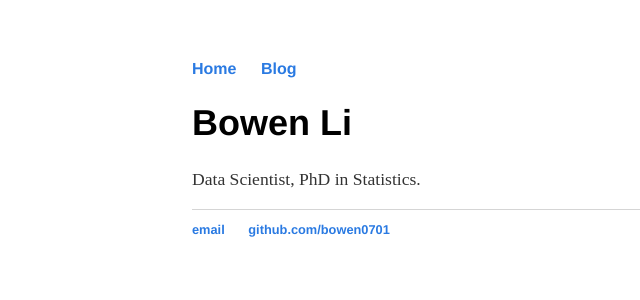
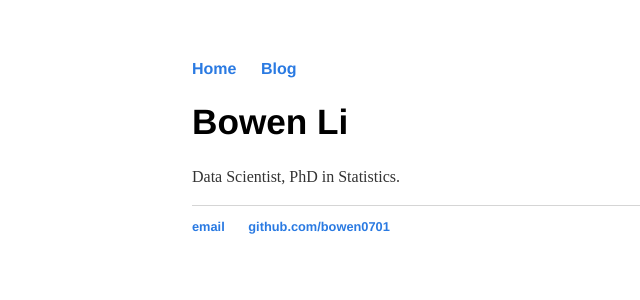
Before and after one commit to bowen0701/bowen0701.github.io, a Jekyll site: the page built from index.html, in a window 1280 px wide. Shown: the top 300 px of the page, without its empty margins (0-640 px from the left). Built offline with Jekyll 4.4.1, drawn with Linux system fonts in a browser that asks for light colours.

Commit message:
Revise font-size and line-height

```diff
--- a/css/main.css
+++ b/css/main.css
@@ -16,12 +16,12 @@
 a:hover   { color: #000; text-decoration: underline; }
 a:visited { color: #205caa; }
 h1 {
-    font-size: 2.25em;
+    font-size: 2.2em;
     font-family:'Helvetica', 'Arial', 'Sans-Serif';
 }
 p {
-    font-size: 1.1em;
-    line-height: 1.3em;
+    font-size: 1em;
+    line-height: 1.5em;
     color: #333;
 }
 footer {
```
